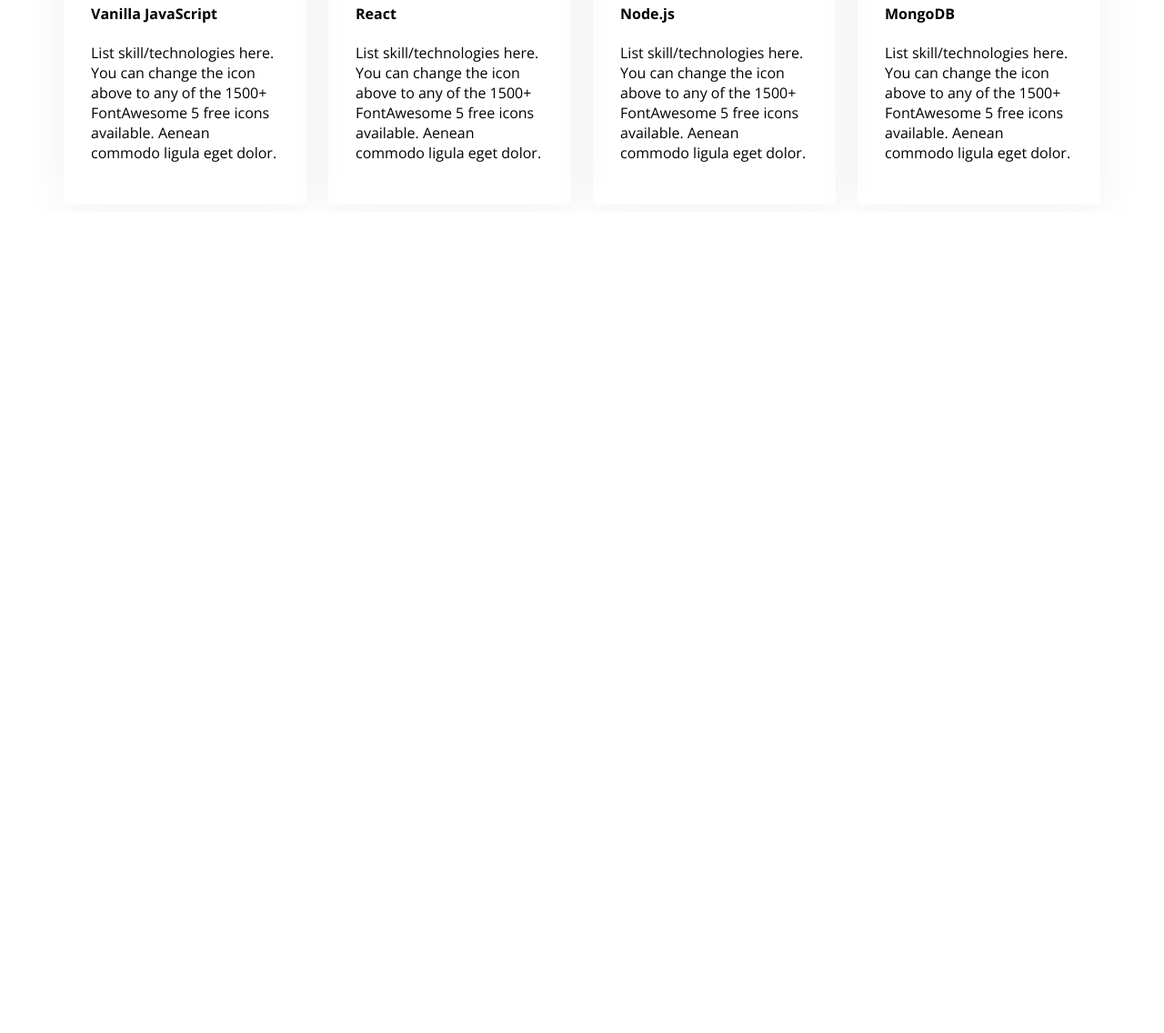
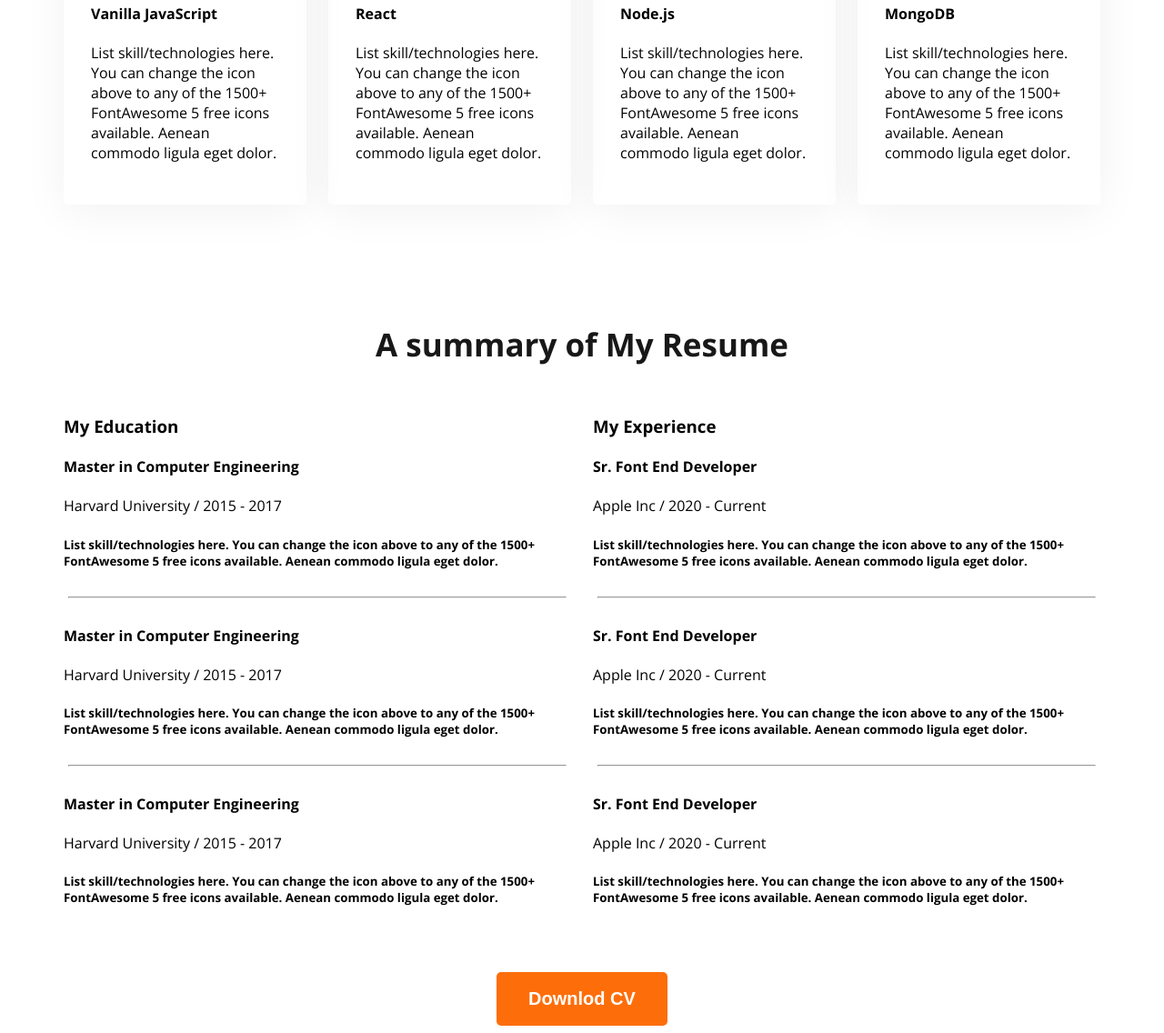
Before and after one commit to MRIsrafil/web-dev-Portfolio, a plain HTML site: page index.html in a window 1280 px wide. Shown: the part 1719-2855 px from the top of the page at 91% size. Before the commit the page ends 1952 px from the top, so only its background shows below. Drawn offline with nearby package versions, Linux system fonts and the light colour scheme.

Commit message:
added an resume section

```diff
--- a/index.html
+++ b/index.html
@@ -89,6 +89,57 @@
              </div>
         </div>
          </section>
+         <!-- this is resume section-->
+         <section>
+             <div class="resume">
+            <h3 class="section-title text-center">A summary of My Resume</h3>
+            <div class="resume-container">
+                <!-- .resume-column*2>h3.resume-column-title+.exprince*3>h4.experience-sub-title+.exprience*h4.expreience-description -->
+                                 <div class="resume-column">
+                                    <h3 class="resume-column-title">My Education</h3>
+                                    <div class="exprince">
+                                        <h4 class="experience-sub-title">Master in Computer Engineering</h4>
+                                        <div class="exprience">Harvard University / 2015 - 2017</div>
+                                        <h5 class="expreience-description">List skill/technologies here. You can change the icon above to any of the 1500+ FontAwesome 5 free icons available. Aenean commodo ligula eget dolor.</h5>
+                                    </div>
+                                    <hr>
+                                    <div class="exprince">
+                                        <h4 class="experience-sub-title">Master in Computer Engineering</h4>
+                                        <div class="exprience">Harvard University / 2015 - 2017</div>
+                                        <h5 class="expreience-description">List skill/technologies here. You can change the icon above to any of the 1500+ FontAwesome 5 free icons available. Aenean commodo ligula eget dolor.</h5>
+                                    </div>
+                                    <hr>
+                                   <div class="exprince">
+                                        <h4 class="experience-sub-title">Master in Computer Engineering</h4>
+                                        <div class="exprience">Harvard University / 2015 - 2017</div>
+                                        <h5 class="expreience-description">List skill/technologies here. You can change the icon above to any of the 1500+ FontAwesome 5 free icons available. Aenean commodo ligula eget dolor.</h5>
+                                    </div>
+                                 </div>
+                                 <div class="resume-column">
+                                    <h3 class="resume-column-title">My Experience</h3>
+                                    <div class="exprince">
+                                        <h4 class="experience-sub-title">Sr. Font End Developer</h4>
+                                        <div class="exprience">Apple Inc / 2020 - Current</div>
+                                        <h5 class="expreience-description">List skill/technologies here. You can change the icon above to any of the 1500+ FontAwesome 5 free icons available. Aenean commodo ligula eget dolor.</h5>
+                                    </div>
+                                    <hr>
+                                    <div class="exprince">
+                                        <h4 class="experience-sub-title">Sr. Font End Developer</h4>
+                                        <div class="exprience">Apple Inc / 2020 - Current</div>
+                                        <h5 class="expreience-description">List skill/technologies here. You can change the icon above to any of the 1500+ FontAwesome 5 free icons available. Aenean commodo ligula eget dolor.</h5>
+                                    </div>
+                                    <hr>
+                                    <div class="exprince">
+                                        <h4 class="experience-sub-title">Sr. Font End Developer</h4>
+                                        <div class="exprience">Apple Inc / 2020 - Current</div>
+                                        <h5 class="expreience-description">List skill/technologies here. You can change the icon above to any of the 1500+ FontAwesome 5 free icons available. Aenean commodo ligula eget dolor.</h5>
+                                    </div>
+            </div>
+          </div>
+          <div class="text-center resume-downlod-cv">
+              <button class="btn-primary">Downlod CV</button>
+          </div>
+         </section>
 
     </main>
     <footer>
--- a/styles/protfolio.css
+++ b/styles/protfolio.css
@@ -135,3 +135,23 @@ main section{
     border-radius: 5px;
     box-shadow: 0px 6px 50px 0px rgba(0,0,0,0.06);
 }
+
+/* Style A summary of My Resume   section */
+.resume-container{
+    display: flex;
+    gap: 24px;
+}
+.exprience-sub-title{
+    font-size: 20px;
+    font-weight:600 ;
+    margin-bottom: 20px;
+}
+.exprience-description,.exprience-sub-title{
+    color: #757575;
+}
+.resume hr{
+    margin: 30px 5px;
+}
+.resume-downlod-cv{
+    margin-top: 50px;
+}
```
